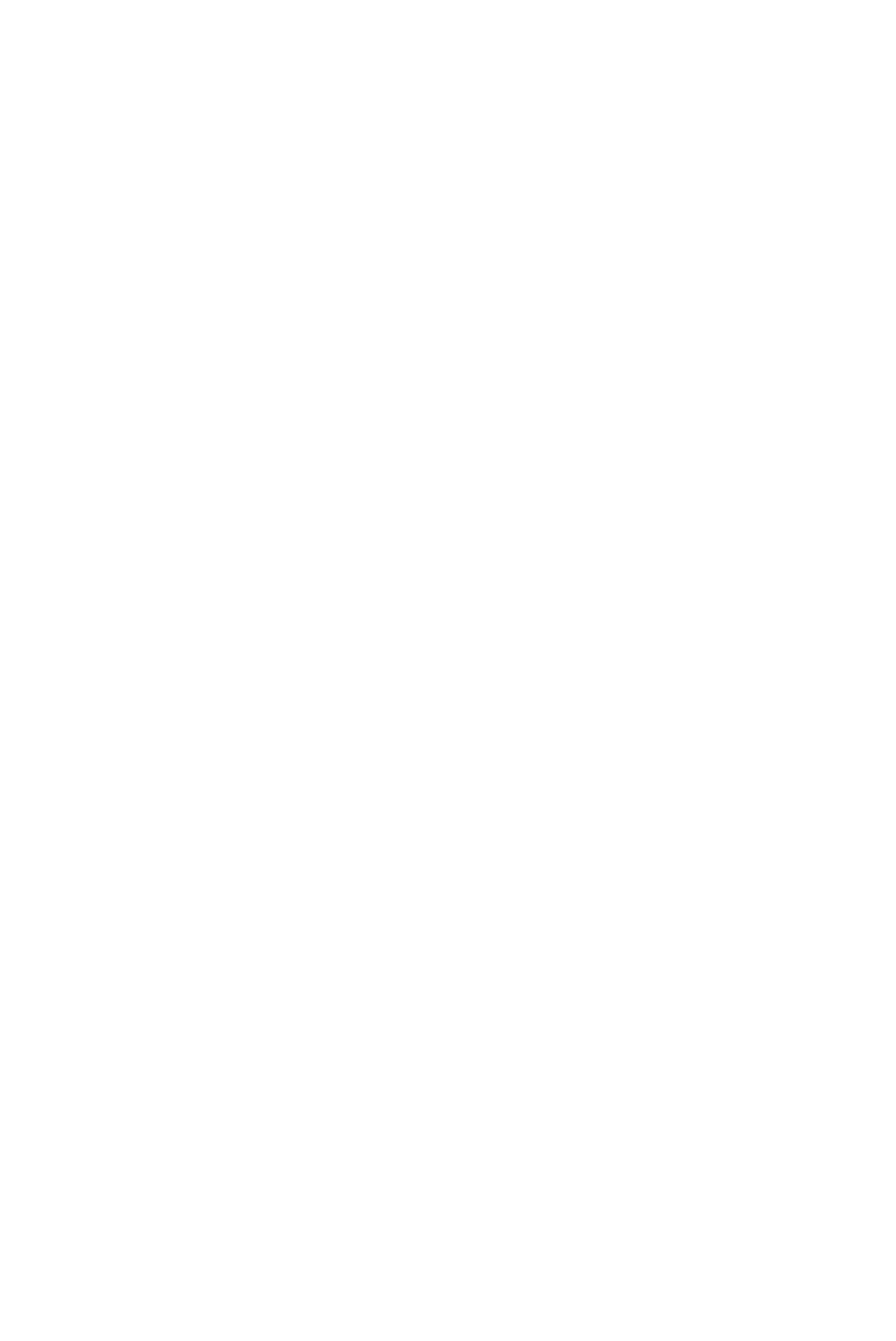
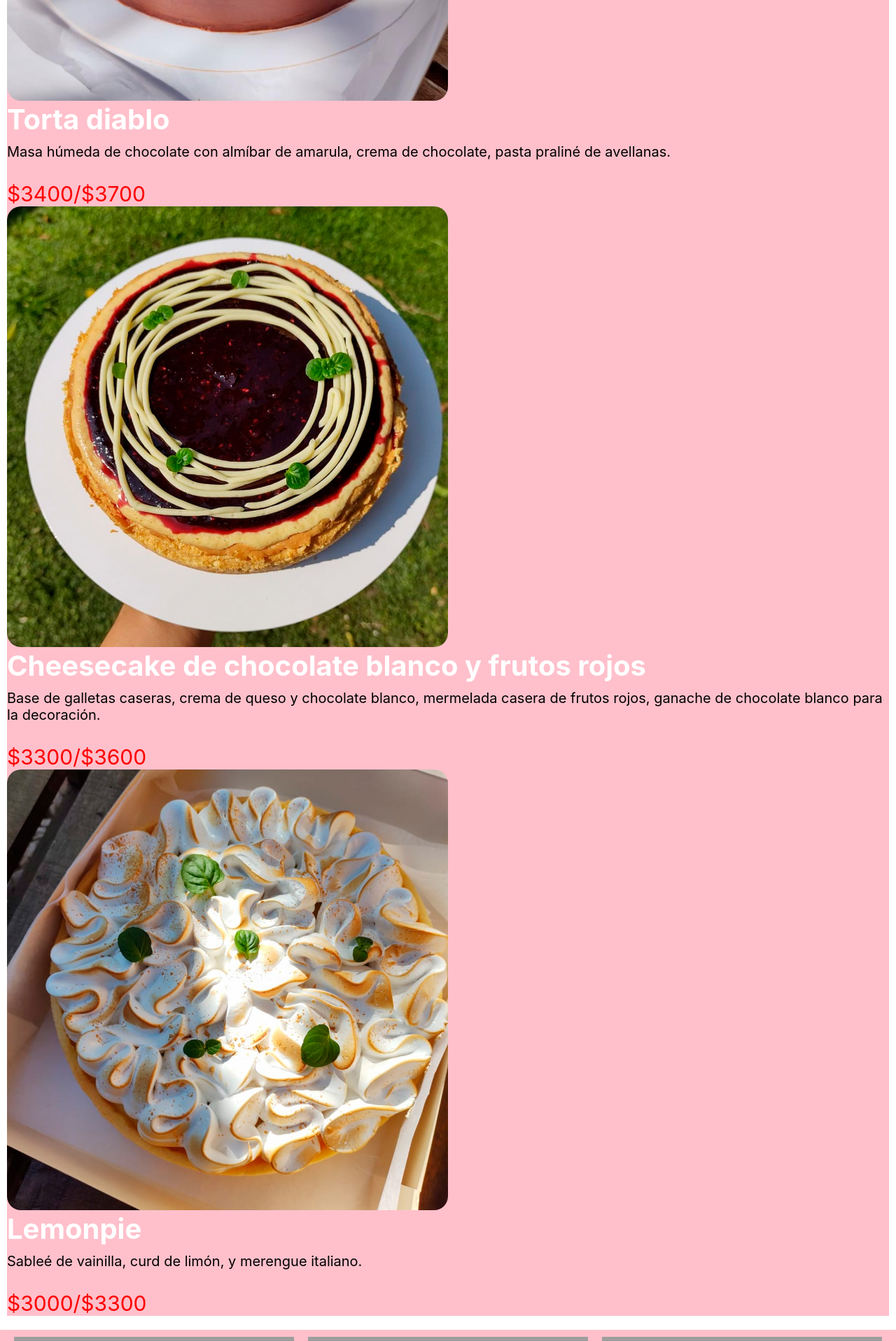
Before and after one commit to MarconiArte/ecommerce, a React (Create React App) app: page /category/10 in a window 1280 px wide. Shown: the part 880-2797 px from the top of the page at 70% size. Before the commit the page ends 800 px from the top, so only its background shows below. Built offline with nearby package versions, Linux system fonts and the light colour scheme; grey boxes are pictures that could not be loaded.

Commit message:
Se arreglo la navegacion

```diff
--- a/src/components/card.js
+++ b/src/components/card.js
@@ -5,7 +5,7 @@ const Card = ({id,imagen,nombre,precio}) => {
         <>
 
             <div id={id} className="card">
-                <img className="img-card" src={imagen}/>
+                <img className="img-card" src={`/img/${imagen}`}/>
                 <h2 className="card-nombre">{nombre}</h2>
                 <p className="card-precio">{precio}</p>
                 <Link className="boton-pedido" to={`/comprar/${id}`}>Hacer pedido</Link>
--- a/src/components/categorias.js
+++ b/src/components/categorias.js
@@ -2,25 +2,39 @@ import Products from "../utils/products"
 import { useEffect, useState} from 'react'
 import {useParams} from 'react-router-dom'
 import CustomFetch from "../utils/customFetch"
-import Product from "../components/product"
+import ItemList from "./itemList"
+import { Link } from "react-router-dom"
 
 const Categorias = () => {
-    const [data, setData] = useState({})
+    const [data, setData] = useState([])
     const {id} = useParams()
     useEffect(() => {
 
-        CustomFetch(0, Products.filter(item => item.categoryId == id))
-        .then(result => setData(result))
-        .catch(err => console.log(err))
+        if (id) {
+            CustomFetch(200, Products.filter(item => item.categoryId == id))
+            .then(result => setData(result))
+            .catch(err => console.log(err))
+        }else {
+            CustomFetch(2000, Products)
+            .then(result => setData(result))
+            .catch(err => console.log(err))
+        }
 
-    },[])
+    },[id])
 
 
 
     return(
         <>
-              <Product details={data} />
+            <div className="productos-botones">
+                <Link to={'/category/10'} className="boton">Categoria 1</Link>
+                <Link to={'/category/2'} className="boton">Categoria 2</Link>
+            </div>
 
+
+            <div className="contenedor-productos">
+                <ItemList items={data}/>
+            </div>
 
         </>
 
--- /dev/null
+++ b/src/components/itemList.js
@@ -0,0 +1,19 @@
+import React from "react";
+import Product from "./product";
+
+const ItemList = ({ items }) => {
+
+    return (
+        <div className="itemList">
+            {
+            items.map( item => (
+                <Product details={item}
+                key = {item.id}
+                />
+            ))
+            }
+        </div>
+    );
+}
+
+export default ItemList;
--- a/src/components/navbar.js
+++ b/src/components/navbar.js
@@ -10,7 +10,7 @@ const Navbar = () => {
 
                 <div className="header-secciones">
                         <Link to="/" className="nav-p"><p>Home</p></Link>
-                        <Link to="/productos" className="nav-p"><p>Productos</p></Link>
+                        <Link to="/category/" className="nav-p"><p>Productos</p></Link>
                         <Link to="/contacto" className="nav-p"><p>Contacto</p></Link>
                       <p>¿Comó llegar?</p>
                 </div>
--- a/src/components/product.js
+++ b/src/components/product.js
@@ -1,7 +1,7 @@
 const Product = ({details}) => {
     return(
         <>
-            <img className="img-product" src={details.imagen}/>
+            <img className="img-product" src={`/img/${details.imagen}`}/>
             <h2 className="product-nombre">{details.nombre}</h2>
             <p className="product-ingredientes">{details.ingredientes}</p>
             <p className="product-precio">{details.precio}</p>
--- a/src/page/comprar.js
+++ b/src/page/comprar.js
@@ -26,7 +26,7 @@ const Comprar = () => {
 
                 <div className='contenedor-comprar-one'>
 
-                            <Product details={data} />
+                      <Product details={data} />
 
                 </div>
 
--- a/src/page/home.js
+++ b/src/page/home.js
@@ -1,13 +1,11 @@
 import Navbar from '../components/navbar';
-import Cards from '../containers/cards';
 import Comprar from '../page/comprar';
-import Ubicacion from '../components/ubicacion';
 import Footer from '../components/footer';
 import { BrowserRouter, Route, Routes } from 'react-router-dom';
-import Productos from './productos';
 import Contacto from './contacto';
 import ContenedorHome from '../containers/contenedorHome';
 import Categorias from '../components/categorias';
+
 
 const Home = () => {
   return (
@@ -19,13 +17,13 @@ const Home = () => {
 
           <Route path='/' element={<ContenedorHome />} />
 
-          <Route path='/productos' element={<Productos />} />
-
           <Route path='/contacto' element={<Contacto />} />
 
           <Route path='/comprar/:id' element={<Comprar />} />
 
           <Route path='/category/:id' element={<Categorias />} />
+
+          <Route path='/category' element={<Categorias />} />
         </Routes>
 
 
--- a/src/page/productos.js
+++ /dev/null
@@ -1,28 +0,0 @@
-import { Link } from "react-router-dom"
-
-
-const Productos = () => {
-
-
-    console.log()
-    return(
-        <>
-            <div className="contenedor-productos">
-                <div className="productos-botones">
-                    <Link className="boton" to={`/category/10`}>Categoria 1</Link>
-                    <Link className="boton">Categoria 2</Link>
-
-
-
-
-                </div>
-
-
-                <h2>ACA VAN LOS PRODUCTOS</h2>
-            </div>
-
-        </>
-    )
-}
-
-export default Productos
--- a/src/utils/products.js
+++ b/src/utils/products.js
@@ -1,7 +1,7 @@
 const Products = [
     {
       id:1,
-      imagen:'../img/tortadiablo.jpg',
+      imagen:'tortadiablo.jpg',
       nombre:'Torta diablo',
       ingredientes:'Masa húmeda de chocolate con almíbar de amarula, crema de chocolate, pasta praliné de avellanas.',
       precio:'$3400/$3700',
@@ -10,7 +10,7 @@ const Products = [
 
     {
       id:2,
-      imagen:'../img/Cheesecake-de-chocolate-blanco-y-frutos-rojos.jpg',
+      imagen:'Cheesecake-de-chocolate-blanco-y-frutos-rojos.jpg',
       nombre:'Cheesecake de chocolate blanco y frutos rojos',
       ingredientes:'Base de galletas caseras, crema de queso y chocolate blanco, mermelada casera de frutos rojos, ganache de chocolate blanco para la decoración.',
       precio:'$3300/$3600',
@@ -19,7 +19,7 @@ const Products = [
 
     {
       id:3,
-      imagen:'../img/Lemonpie.jpg',
+      imagen:'Lemonpie.jpg',
       nombre:'Lemonpie',
       ingredientes:'Sableé de vainilla, curd de limón, y merengue italiano.',
       precio:'$3000/$3300',
@@ -28,7 +28,7 @@ const Products = [
 
     {
       id:4,
-      imagen:'../img/Pavlova.jpg',
+      imagen:'Pavlova.jpg',
       nombre:'Pavlova',
       ingredientes:'Merengue, dulce casero de frutos rojos, crema chantilly, frutillas, frambuesas, y arándanos.',
       precio:'$3200/$3500',
@@ -37,7 +37,7 @@ const Products = [
 
     {
       id:5,
-      imagen:'../img/Brownie-y-frambuesas.jpg',
+      imagen:'Brownie-y-frambuesas.jpg',
       nombre:'Brownie y frambuesas',
       ingredientes:'Brownie, dulce de leche, crema chantilly, compota de frambuesas, frambuesas, frutillas, arándanos.',
       precio:'$3300/$3600',
```
